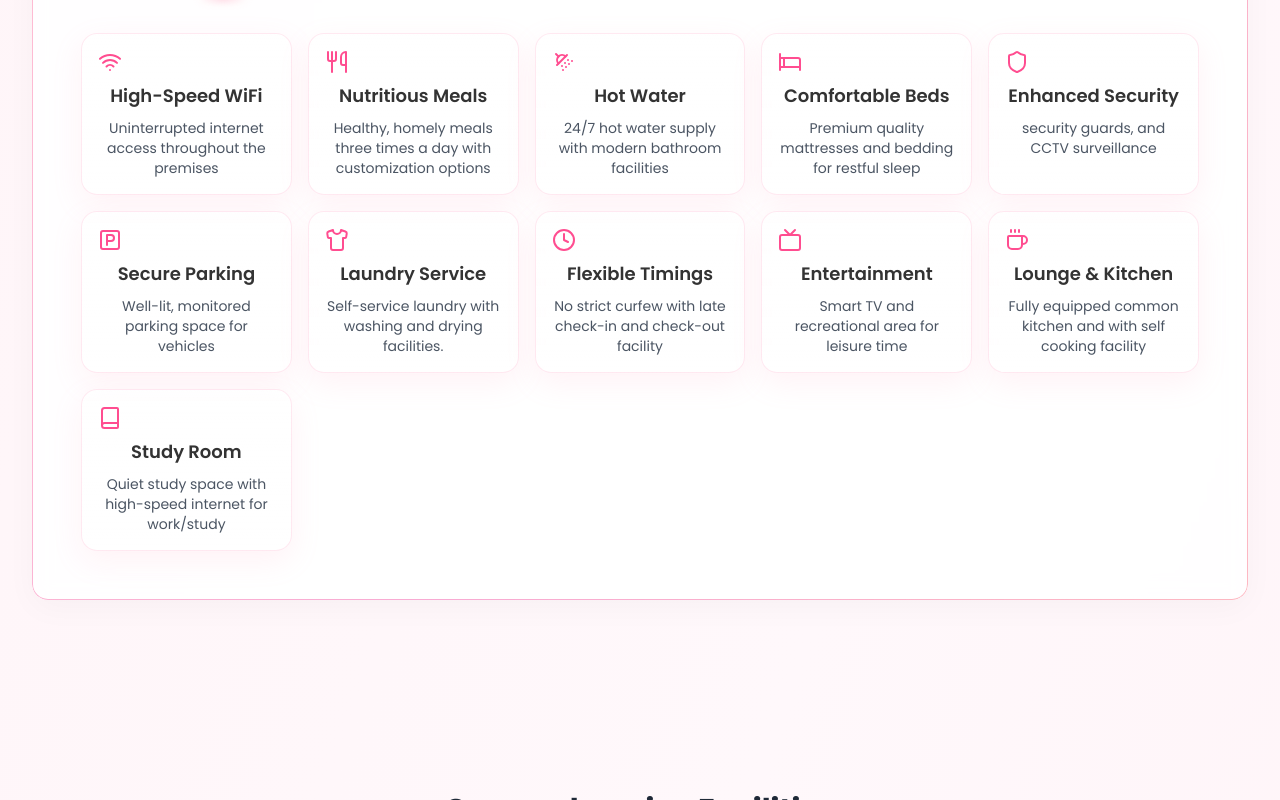
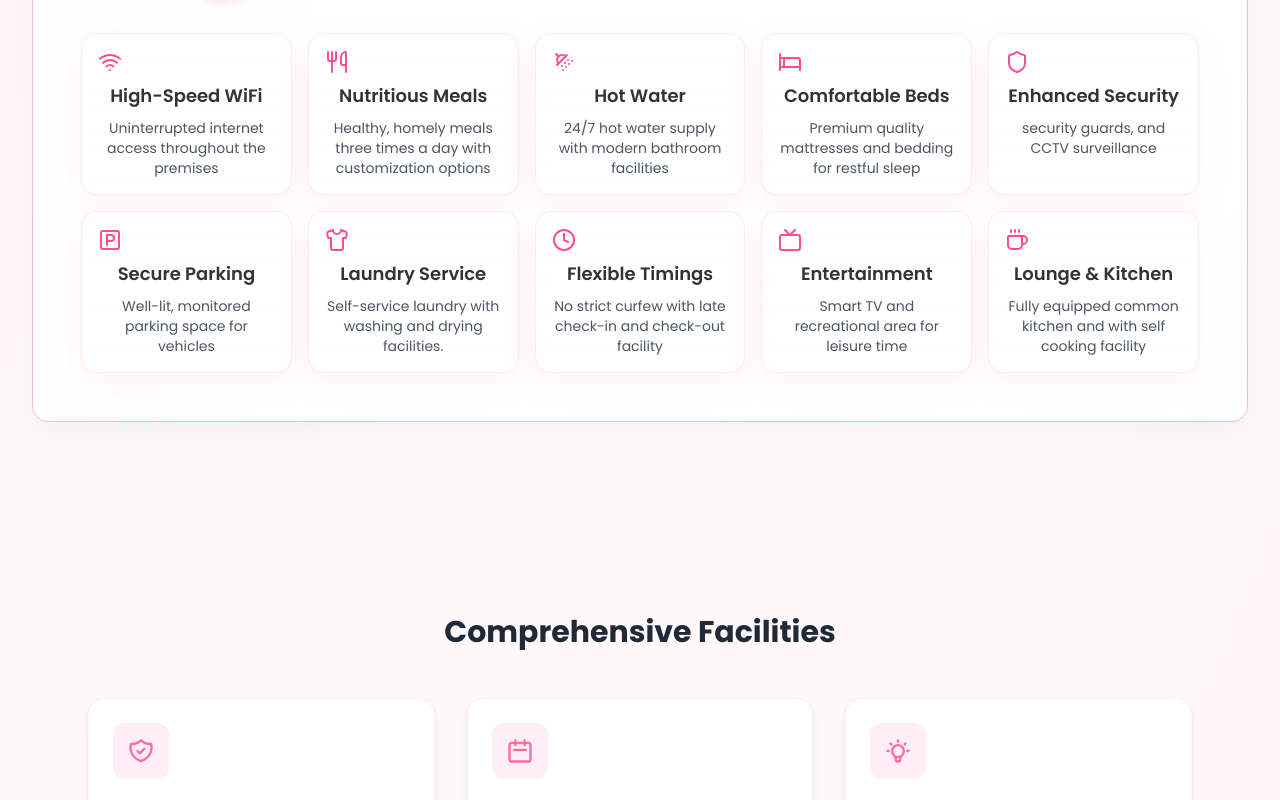
Before and after one commit to ravindrasirvi609/comfort-stay-pg, a Next.js app: page /facilities in a window 1280 px wide. Shown: the part 668-1468 px from the top of the page. Built offline with nearby package versions, Linux system fonts and the light colour scheme; no server answers.

Commit message:
fix: Remove 'Study Room' from amenities and gallery, update FAQ answer for consistency

```diff
--- a/src/app/faqs/page.tsx
+++ b/src/app/faqs/page.tsx
@@ -23,7 +23,7 @@ export default function FAQs() {
     {
       question: "What amenities are included in Comfort Stay PG?",
       answer:
-        "Comfort Stay PG offers high-speed WiFi, nutritious meals three times a day, 24/7 hot water, comfortable beds, enhanced security with female guards and CCTV, secure parking, laundry services, flexible timings with digital access, entertainment areas, common kitchen, study room, and more.",
+        "Comfort Stay PG offers high-speed WiFi, nutritious meals three times a day, 24/7 hot water, comfortable beds, enhanced security with female guards and CCTV, secure parking, laundry services, flexible timings with digital access, entertainment areas, common kitchen, and more.",
     },
     {
       question: "What are the room options and pricing at Comfort Stay PG?",
--- a/src/components/Amenities.tsx
+++ b/src/components/Amenities.tsx
@@ -67,11 +67,7 @@ const amenities = [
     title: "Lounge & Kitchen",
     description: "Fully equipped common kitchen and with self cooking facility",
   },
-  {
-    icon: <Book size={24} />,
-    title: "Study Room",
-    description: "Quiet study space with high-speed internet for work/study",
-  },
+
   // {
   //   icon: <UserCircle2 size={24} />,
   //   title: "Beauty Corner",
--- a/src/components/Gallery.tsx
+++ b/src/components/Gallery.tsx
@@ -19,11 +19,7 @@ const images = [
     alt: "Dining Area",
     category: "dining",
   },
-  {
-    src: "/gallery/3sharing1.jpg",
-    alt: "Study Room",
-    category: "common",
-  },
+
   {
     src: "/gallery/bathroom.jpg",
     alt: "Bathroom",
--- a/src/components/SEOHead.tsx
+++ b/src/components/SEOHead.tsx
@@ -17,7 +17,7 @@ const SEOHead = ({ type }: SEOHeadProps) => {
         name: "What amenities are included in Comfort Stay PG?",
         acceptedAnswer: {
           "@type": "Answer",
-          text: "Comfort Stay PG offers high-speed WiFi, nutritious meals three times a day, 24/7 hot water, comfortable beds, enhanced security with female guards and CCTV, secure parking, laundry services, flexible timings with digital access, entertainment areas, common kitchen, study room, and more.",
+          text: "Comfort Stay PG offers high-speed WiFi, nutritious meals three times a day, 24/7 hot water, comfortable beds, enhanced security with female guards and CCTV, secure parking, laundry services, flexible timings with digital access, entertainment areas, common kitchen,  and more.",
         },
       },
       {
```
